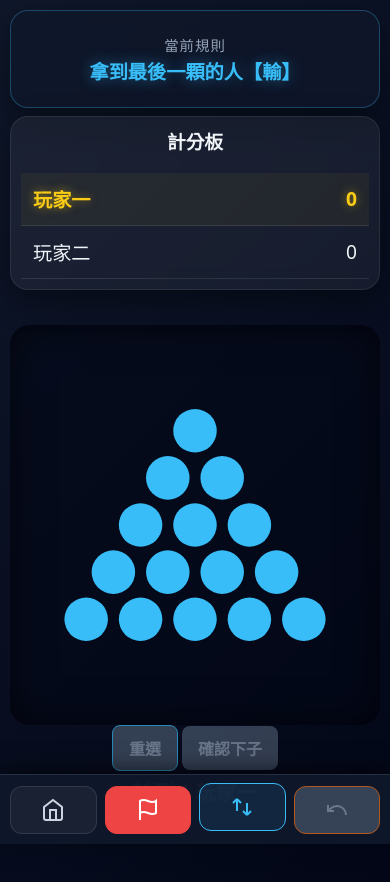
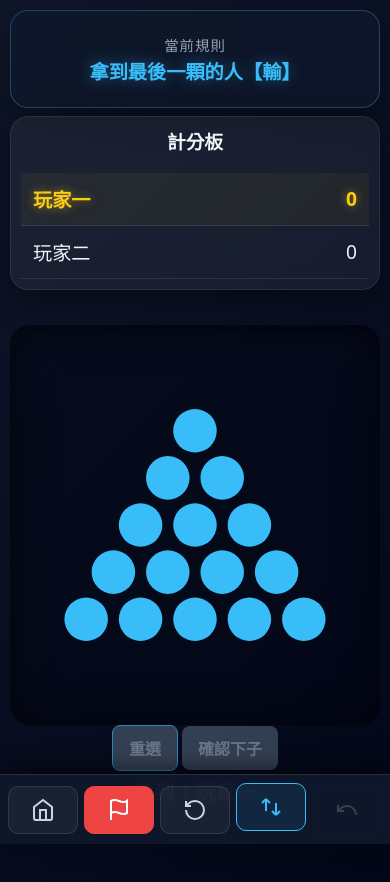
Before and after one commit to NoboruKuni/TriangularNimVibe, a plain HTML site: page index.html in a window 390 px wide. Both pictures are taken after a click on the button "開始遊戲". Drawn offline with Linux system fonts and the light colour scheme.

Commit message:
Add files via upload

```diff
--- a/index.html
+++ b/index.html
@@ -230,11 +230,10 @@ select {
     z-index: 1000;
     display: flex;
     align-items: center;
-    /* justify-content 改為 center，靠 flex:1 來分配 */
     justify-content: center;
-    padding: 0 10px;
+    padding: 0 8px; /* 稍微減少左右內距，爭取空間 */
     box-sizing: border-box;
-    gap: 8px; /* 按鈕之間的間距 */
+    gap: 6px;       /* 間距縮小，以容納 5 顆 */
   }
 
   /* 隱藏狀態 (JS控制) */
@@ -255,19 +254,29 @@ select {
 
 /* 工具列圖示按鈕 */
   .btn-icon {
-    flex: 1; /* 關鍵修正：讓四個按鈕強制平分寬度 */
+    flex: 1;      /* 關鍵：強制所有按鈕寬度相等 */
+    min-width: 0; /* 關鍵：防止按鈕被內容撐大，確保均分 */
     height: 48px;
     padding: 0;
     display: flex; align-items: center; justify-content: center;
-    border-radius: 12px;
+    border-radius: 10px; /* 稍微縮小圓角 */
     background: rgba(255,255,255,0.05);
     border: 1px solid rgba(255,255,255,0.1);
     color: #cbd5e1;
     transition: all 0.2s;
   }
 
-  .m-btn-mid { width: 42px; height: 42px; padding: 0; font-size: 1.2rem; display: flex; align-items: center; justify-content: center; }
-  .m-btn-big { flex: 1; font-size: 1.1rem; height: 42px; max-width: 140px;}
+  /* 按下效果 */
+  .btn-icon:active:not(:disabled) { transform: scale(0.92); background: rgba(255,255,255,0.15); }
+
+  /* 禁用狀態 (暗淡變色，不消失) */
+  .btn-icon:disabled {
+    opacity: 0.3;
+    filter: grayscale(1);
+    cursor: not-allowed;
+    background: transparent;
+    border-color: rgba(255,255,255,0.05);
+  }
 
   /* 顏色微調 */
   .btn-danger { background: rgba(239, 68, 68, 0.15); color: #ef4444; border-color: #ef4444; }
@@ -593,6 +602,10 @@ button.disabled-visual { background: transparent; border: 1px solid #475569; col
     <svg width="24" height="24" viewBox="0 0 24 24" fill="none" stroke="currentColor" stroke-width="2"><path d="M4 15s1-1 4-1 5 2 8 2 4-1 4-1V3s-1 1-4 1-5-2-8-2-4 1-4 1z"></path><line x1="4" y1="22" x2="4" y2="15"></line></svg>
   </button>
 
+  <button id="m-btn-restart" class="btn-icon" onclick="game.restart()">
+    <svg width="24" height="24" viewBox="0 0 24 24" fill="none" stroke="currentColor" stroke-width="2"><path d="M3 12a9 9 0 1 0 9-9 9.75 9.75 0 0 0-6.74 2.74L3 8"></path><path d="M3 3v5h5"></path></svg>
+  </button>
+
   <button id="m-btn-turn" class="btn-icon btn-switch" onclick="game.toggleTurn()">
     <svg width="24" height="24" viewBox="0 0 24 24" fill="none" stroke="currentColor" stroke-width="2"><path d="M7 16V4m0 0L3 8m4-4l4 4m6 0v12m0 0l4-4m-4 4l-4-4"/></svg>
   </button>
@@ -601,7 +614,6 @@ button.disabled-visual { background: transparent; border: 1px solid #475569; col
     <svg width="24" height="24" viewBox="0 0 24 24" fill="none" stroke="currentColor" stroke-width="2"><path d="M3 7v6h6"/><path d="M21 17a9 9 0 00-9-9 9 9 0 00-6 2.3L3 13"/></svg>
   </button>
 </div>
-
 
 <script>
 /* =========================================
```
